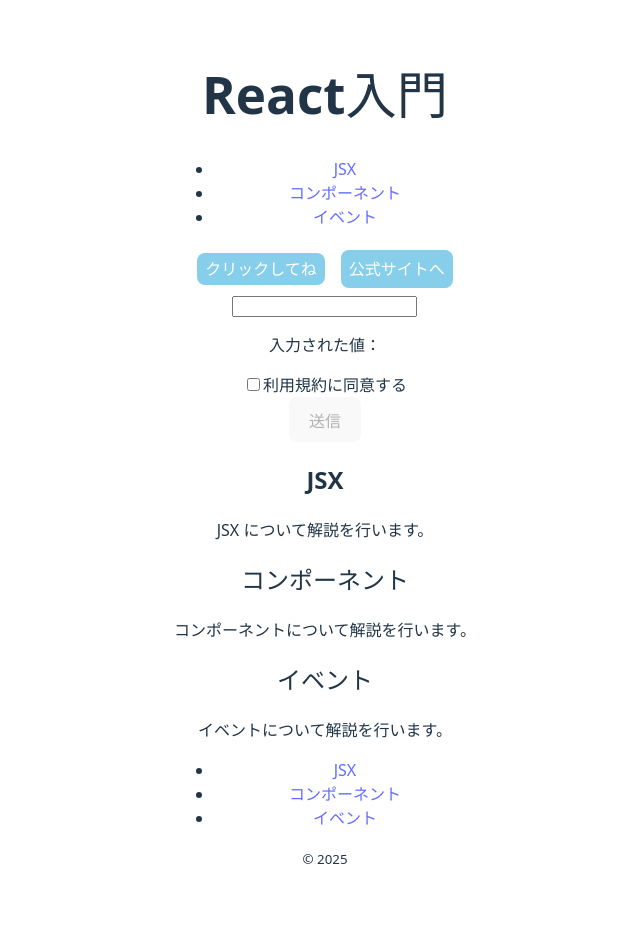
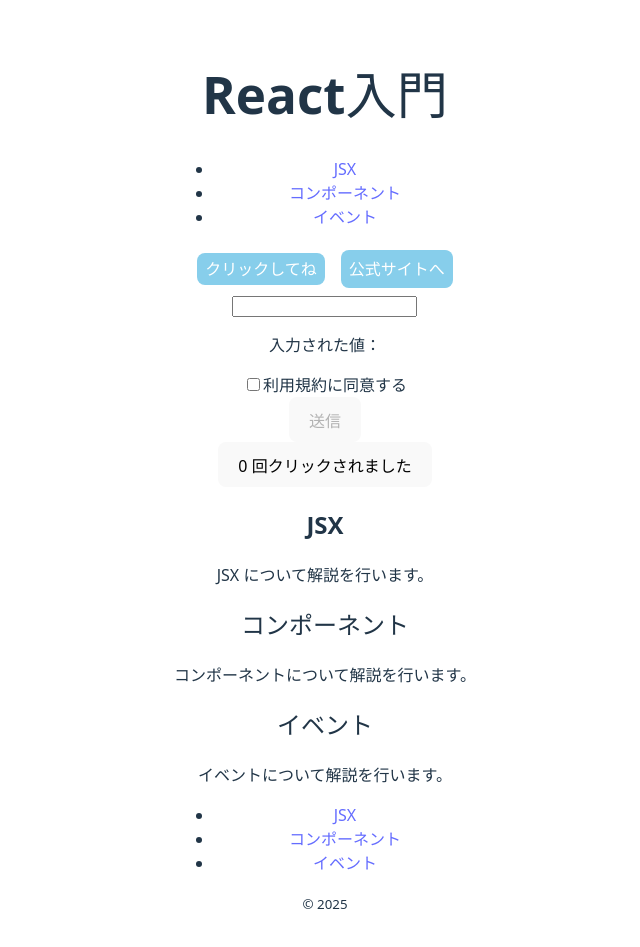
Before and after one commit to AbeTakaki/my-react-app, a React (Vite) app in the folder my-react-app/: page / in a window 1280 px wide. Shown: the whole page, without its empty margins (315-955 px from the left). Before the commit the page ends 902 px from the top, so only its background shows below. Built offline with nearby package versions, Linux system fonts and the light colour scheme.

Commit message:
カウンター追加

```diff
--- a/my-react-app/src/App.jsx
+++ b/my-react-app/src/App.jsx
@@ -3,6 +3,7 @@
 import Layout from './components/Layout'
 import DisplayValue from './components/DisplayValue'
 import TermsAgreementForm from './components/TermsAgreementForm'
+import Counter from './components/Counter'
 
 const Button = ({onClick, href, children}) => {
   const style = {
@@ -68,6 +69,7 @@
         <Button href={href}>公式サイトへ</Button>
         <DisplayValue />
         <TermsAgreementForm />
+        <Counter />
         {contents.map((content) => (<Content key={content.id} {...content} />))}
       </Layout>
     </div>
--- /dev/null
+++ b/my-react-app/src/components/Counter.jsx
@@ -0,0 +1,18 @@
+import { useState } from "react";
+
+const Counter = () => {
+  const [count, setCount] = useState(0);
+
+  const handleClick = () => {
+    setCount((prev) => prev + 1);
+    setCount((prev) => prev + 1);
+  }
+
+  return (
+    <button onClick={handleClick}>
+      {count} 回クリックされました
+    </button>
+  )
+}
+
+export default Counter;
```
